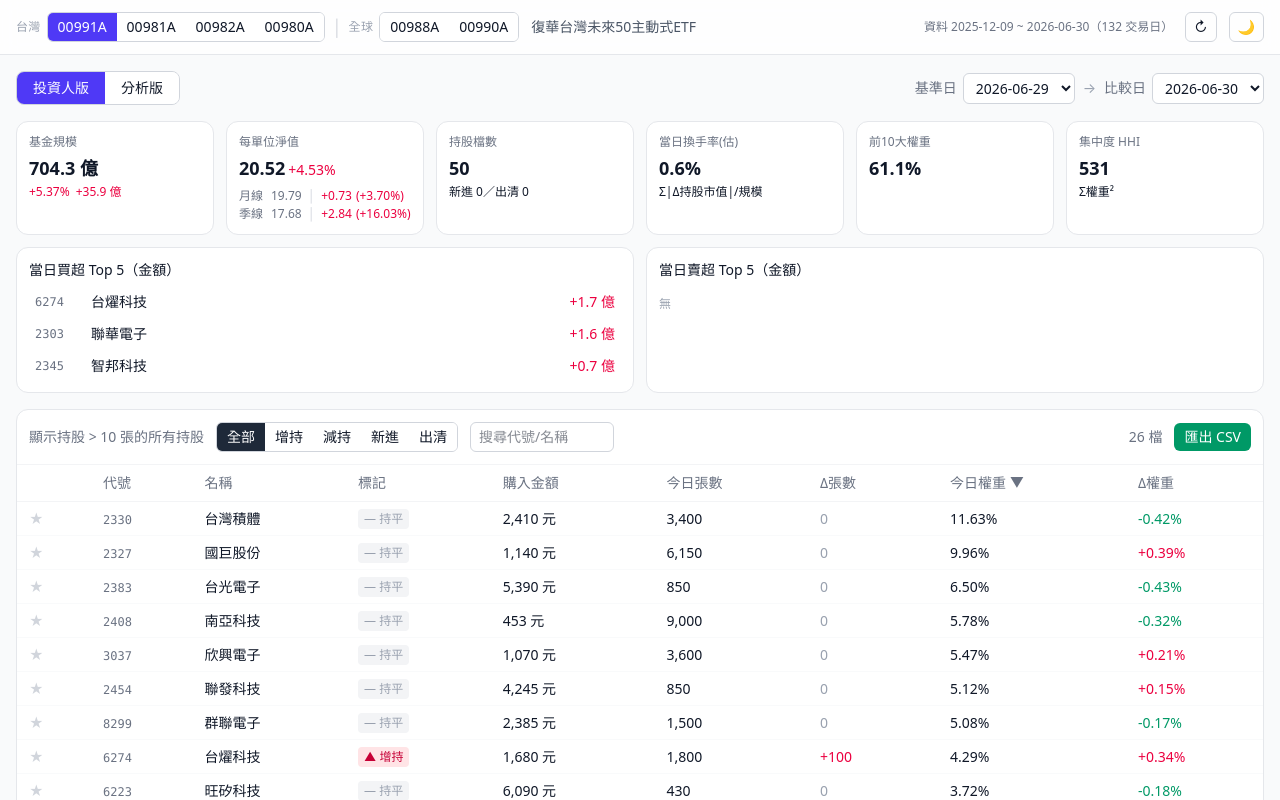
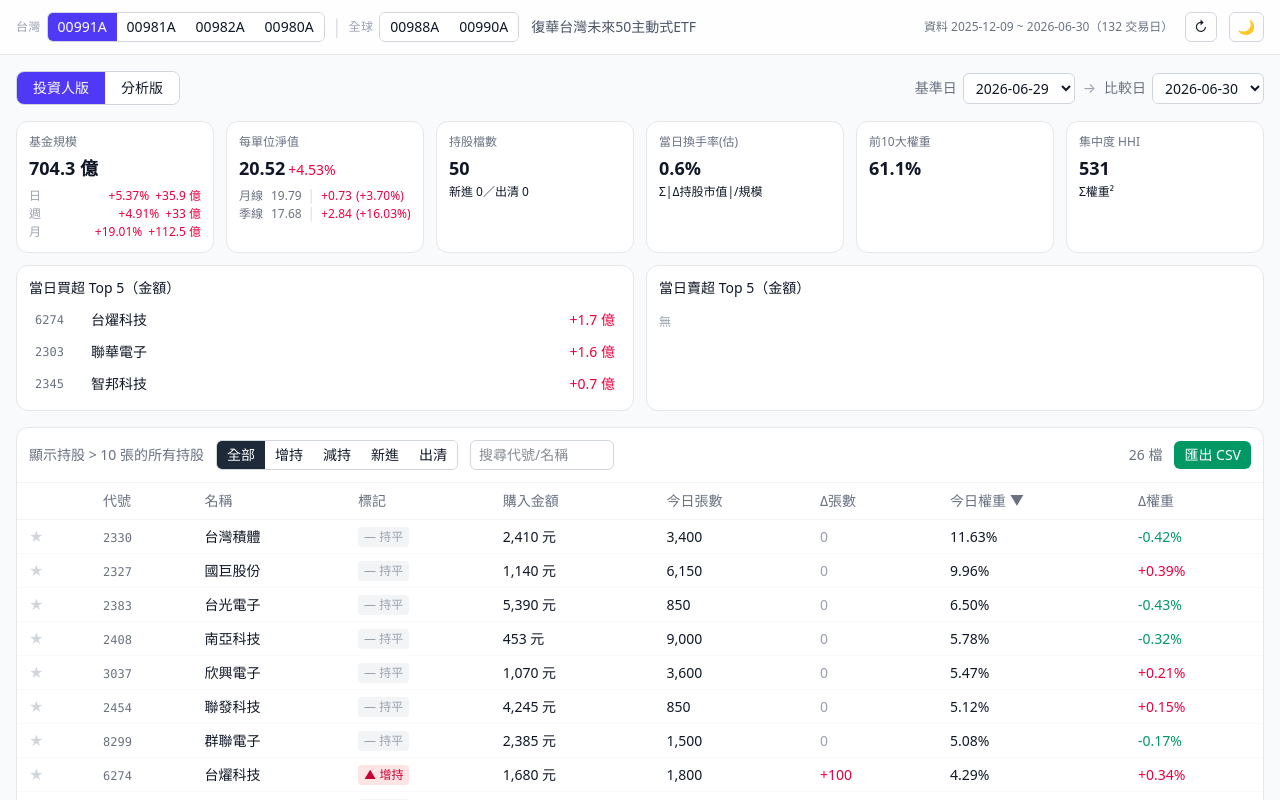
Before and after one commit to hsieh0916/stock-repo, a React (Vite) app in the folder web/: page / in a window 1280 px wide. Shown: the top 800 px of the page. Built offline with nearby package versions, Linux system fonts and the light colour scheme.

Commit message:
feat: add weekly and monthly AUM change to 基金規模 card
Shows 日/週/月 change % and absolute diff vs 1/5/20 trading days ago.

Co-Authored-By: Claude Sonnet 4.6 <noreply@anthropic.com>

```diff
--- a/web/src/components/DashboardCards.tsx
+++ b/web/src/components/DashboardCards.tsx
@@ -58,10 +58,15 @@ export function DashboardCards({ ds, baseDate, compareDate, onSelect }: Props) {
     ? ((nav - d.prevNavPerUnit) / d.prevNavPerUnit) * 100
     : null
 
-  const aumChgPct = d.prevNavTotal && d.prevNavTotal > 0
-    ? ((d.day.nav_total - d.prevNavTotal) / d.prevNavTotal) * 100
-    : null
-  const aumDiff = d.prevNavTotal != null ? d.day.nav_total - d.prevNavTotal : null
+  function aumChg(ref: number | null) {
+    if (ref == null || ref <= 0) return null
+    const pct = (d.day.nav_total - ref) / ref * 100
+    const diff = d.day.nav_total - ref
+    return { pct, diff }
+  }
+  const dayAum = aumChg(d.prevNavTotal)
+  const weekAum = aumChg(d.weekNavTotal)
+  const monthAum = aumChg(d.monthNavTotal)
 
   return (
     <div className="space-y-3">
@@ -69,12 +74,33 @@ export function DashboardCards({ ds, baseDate, compareDate, onSelect }: Props) {
         <Card
           label="基金規模"
           value={fmtYi(d.day.nav_total)}
-          sub={
-            aumChgPct != null ? (
-              <span className={upDown(aumChgPct)}>
-                {fmtSignedPct(aumChgPct, 2)}&ensp;{fmtSignedYi(aumDiff!)}
-              </span>
-            ) : undefined
+          detail={
+            <>
+              {dayAum && (
+                <div className="flex justify-between">
+                  <span className="text-gray-400 dark:text-gray-500 shrink-0">日</span>
+                  <span className={upDown(dayAum.pct)}>
+                    {fmtSignedPct(dayAum.pct, 2)}&ensp;{fmtSignedYi(dayAum.diff)}
+                  </span>
+                </div>
+              )}
+              {weekAum && (
+                <div className="flex justify-between">
+                  <span className="text-gray-400 dark:text-gray-500 shrink-0">週</span>
+                  <span className={upDown(weekAum.pct)}>
+                    {fmtSignedPct(weekAum.pct, 2)}&ensp;{fmtSignedYi(weekAum.diff)}
+                  </span>
+                </div>
+              )}
+              {monthAum && (
+                <div className="flex justify-between">
+                  <span className="text-gray-400 dark:text-gray-500 shrink-0">月</span>
+                  <span className={upDown(monthAum.pct)}>
+                    {fmtSignedPct(monthAum.pct, 2)}&ensp;{fmtSignedYi(monthAum.diff)}
+                  </span>
+                </div>
+              )}
+            </>
           }
         />
         <Card
--- a/web/src/data/analytics.ts
+++ b/web/src/data/analytics.ts
@@ -99,6 +99,8 @@ export interface Dashboard {
   day: FundDay
   prevNavPerUnit: number | null
   prevNavTotal: number | null
+  weekNavTotal: number | null  // ~5 trading days ago
+  monthNavTotal: number | null // ~20 trading days ago
   ma20: number | null // 月線: 20-day MA of nav_per_unit
   ma60: number | null // 季線: 60-day MA of nav_per_unit
   newCount: number
@@ -134,10 +136,14 @@ export function dashboard(
   const hhi = weights.reduce((s, w) => s + w * w, 0)
   const ups = rows.filter((r) => r.dShares > 0).sort((a, b) => b.dAmount - a.dAmount)
   const downs = rows.filter((r) => r.dShares < 0).sort((a, b) => a.dAmount - b.dAmount)
+  const weekDay = compareIdx >= 5 ? ds.fund_series[compareIdx - 5] : null
+  const monthDay = compareIdx >= 20 ? ds.fund_series[compareIdx - 20] : null
   return {
     day,
     prevNavPerUnit: prevDay?.nav_per_unit ?? null,
     prevNavTotal: prevDay?.nav_total ?? null,
+    weekNavTotal: weekDay?.nav_total ?? null,
+    monthNavTotal: monthDay?.nav_total ?? null,
     ma20: compareIdx >= 0 ? mavg(ds.fund_series, compareIdx, 20) : null,
     ma60: compareIdx >= 0 ? mavg(ds.fund_series, compareIdx, 60) : null,
     newCount: rows.filter((r) => r.tag === 'new').length,
```
